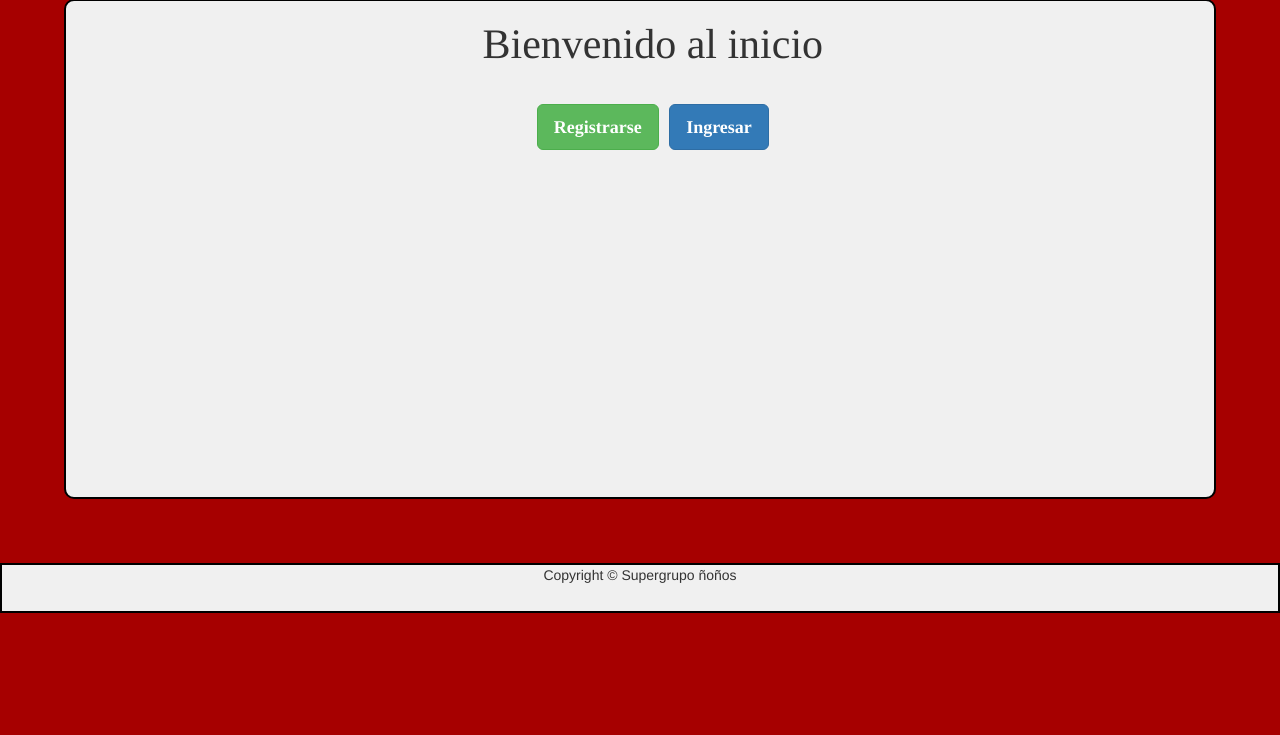
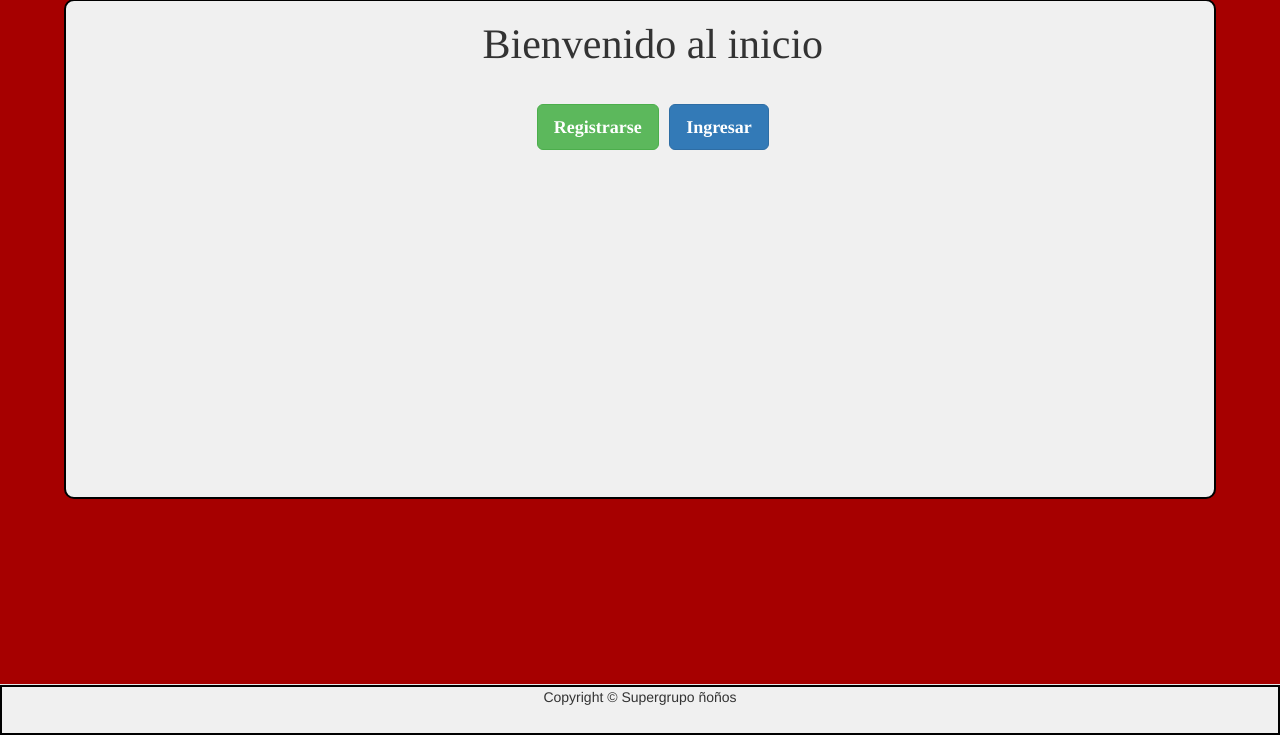
Before and after one commit to Atixx/PlanCarrera, a Django app: page /?next=/plan/alumno/ in a window 1280 px wide. Shown: the part 65-800 px from the top of the page. Run offline with Django 3.2, Linux system fonts and the light colour scheme; some libraries are stand-ins or nearby versions.

Commit message:
mejorando aun mas

```diff
--- a/carrera/static/carrera/css/carrera.css
+++ b/carrera/static/carrera/css/carrera.css
@@ -57,8 +57,6 @@ body
 */
 .footer
 {
-  bottom: 0;
-  width: 100%;
   background-color:#f0f0f0;
   height: 50px;
   border: solid black 2px;
@@ -66,9 +64,9 @@ body
 
 /*.user
 {
-    margin-right:20%;
-}*/
-
+    margin-right:10px;
+}
+*/
 #bottom
 {
     text-align:center;
--- a/carrera/templates/format.html
+++ b/carrera/templates/format.html
@@ -91,9 +91,11 @@
          </div>
 </div>
 </body>
+<nav class="navbar navbar-default navbar-fixed-bottom">
 <footer class="footer">
         {% block footer %}
         <div id="bottom"><p>Copyright &#169; Supergrupo ñoños</p>
         {% endblock %}
 </footer>
+</nav>
 </html>
```
